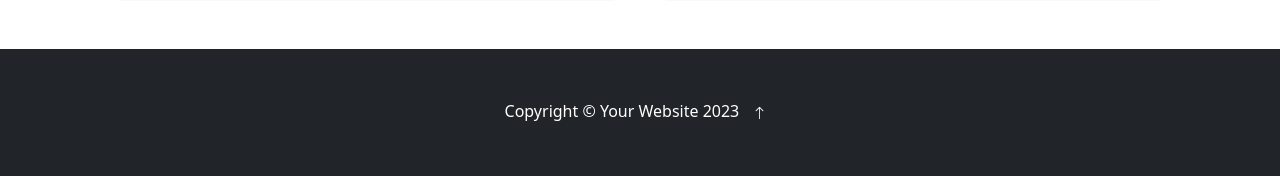
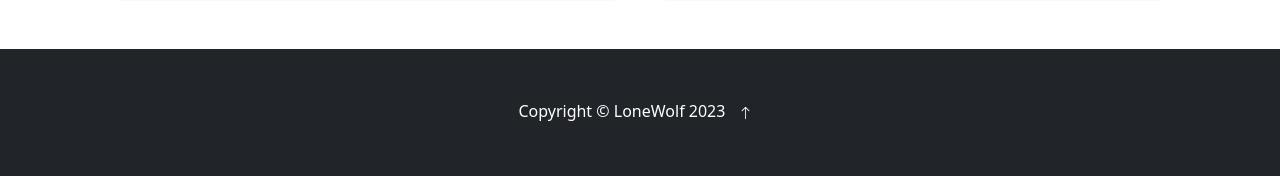
Before and after one commit to OliverTrimps/cafe-wife-power-shop, a Flask app: page / in a window 1280 px wide. Shown: the part 1446-1622 px from the top of the page. Run offline with Flask 2, Linux system fonts and the light colour scheme; some libraries are stand-ins or nearby versions.

Commit message:
initial commit

```diff
--- a/templates/index.html
+++ b/templates/index.html
@@ -110,7 +110,7 @@
         </section>
         <!-- Footer-->
         <footer class="py-5 bg-dark">
-            <div class="container"><p class="m-0 text-center text-white">Copyright &copy; Your Website {{year}} <a class="btn btn-dark btn-sm" href="#home"><i class="bi bi-arrow-up"></i></a></p></div>
+            <div class="container"><p class="m-0 text-center text-white">Copyright &copy; LoneWolf {{year}} <a class="btn btn-dark btn-sm" href="#home"><i class="bi bi-arrow-up"></i></a></p></div>
         </footer>
         <!-- Bootstrap core JS-->
         <script src="https://cdn.jsdelivr.net/npm/bootstrap@5.1.3/dist/js/bootstrap.bundle.min.js"></script>
```
